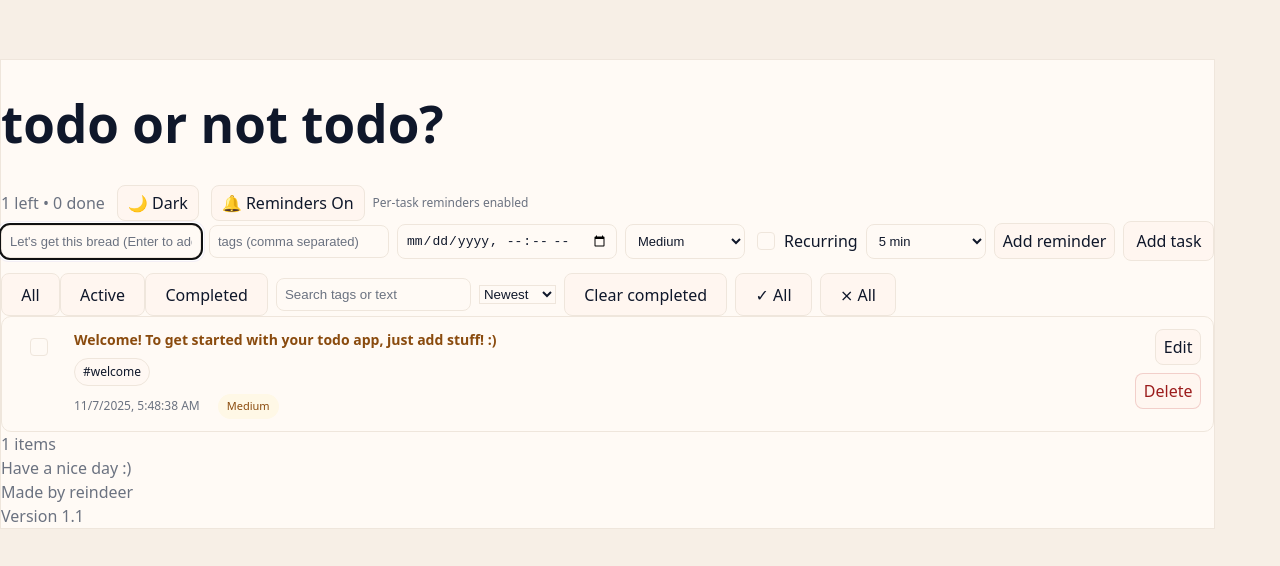
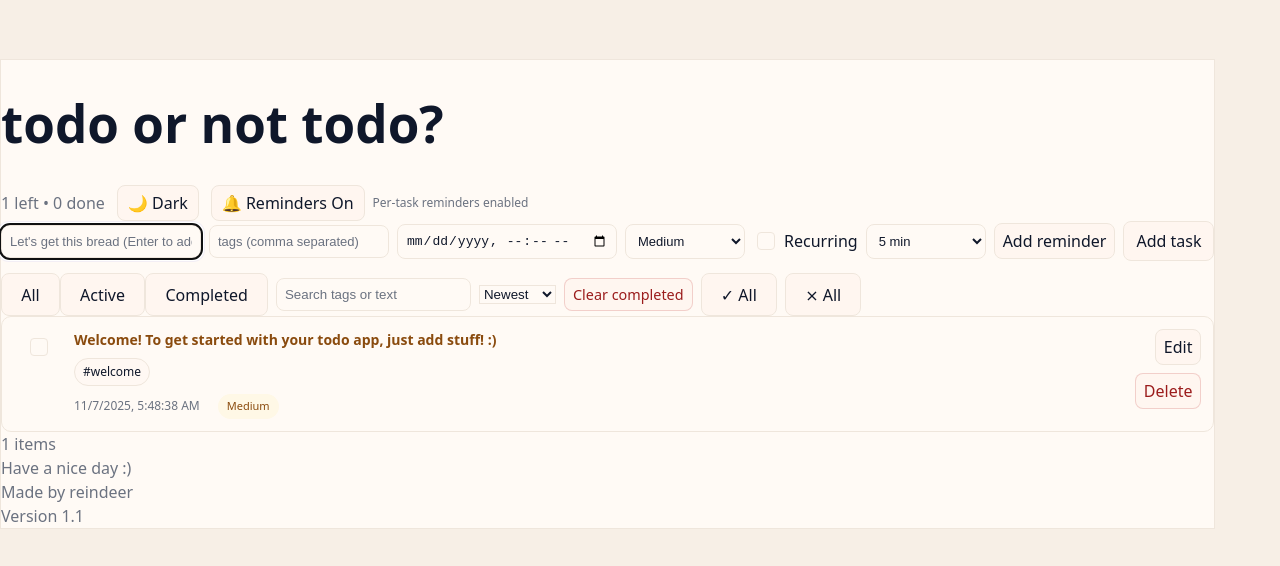
Before and after one commit to tingyic/Todo-app, a React (Vite) app: page / in a window 1280 px wide. Shown: the part 106-672 px from the top of the page. Built offline with nearby package versions, Linux system fonts and the light colour scheme.

Commit message:
Give clear completed button a red tint, similar to the dangerous delete button

```diff
--- a/src/App.css
+++ b/src/App.css
@@ -25,6 +25,12 @@
   --prio-medium-bg: #fff8e6;
   --prio-low: #05603a;
   --prio-low-bg: #f0fff8;
+
+  /* ---- danger variables (used for delete + clear completed) ---- */
+  --danger: #9b1c1c;
+  --danger-border: rgba(185,28,28,0.18);
+  --danger-border-hover: rgba(185,28,28,0.28);
+  --danger-bg-hover: rgba(255, 120, 120, 0.03);
 }
 
 .theme-dark{
@@ -53,6 +59,12 @@
   --prio-medium-bg: #33210a;
   --prio-low: #7be3a6;
   --prio-low-bg: #083222;
+
+  /* danger in dark theme */
+  --danger: #ff7b7b;
+  --danger-border: rgba(255,123,123,0.12);
+  --danger-border-hover: rgba(255,123,123,0.22);
+  --danger-bg-hover: rgba(255,123,123,0.04);
 }
 
 /* =========================
@@ -114,8 +126,8 @@ button.btn-danger {
   padding: 6px 8px;
   border-radius: 8px;
   background: var(--btn-plain-bg);
-  color: var(--btn-text);
-  border: 1px solid rgba(185,28,28,0.12);
+  color: var(--danger);
+  border: 1px solid var(--danger-border);
   cursor: pointer;
 }
 
@@ -258,7 +270,6 @@ ul.todo-list li{ list-style:none; }
 /* Responsive behavior: keep wrapping consistent */
 .todo-title{ word-break: break-word; overflow-wrap: anywhere; }
 
-
 /* Ensure priority badges keep their color backgrounds */
 .priority-badge.prio-high { background: var(--prio-high-bg); color: var(--prio-high); }
 .priority-badge.prio-medium { background: var(--prio-medium-bg); color: var(--prio-medium); }
@@ -292,12 +303,39 @@ button.button-filter {
   box-shadow: none;
 }
 
-/* Delete button: same base as plain but readable in light mode (red hint) */
+/* Delete button: now uses danger variables */
 button.btn-danger,
 .btn-danger {
   background: var(--btn-plain-bg);
-  color: #9b1c1c;
-  border: 1px solid rgba(185,28,28,0.18);
+  color: var(--danger);
+  border: 1px solid var(--danger-border);
+}
+
+button.clear-completed,
+.clear-completed {
+  background: var(--btn-plain-bg);
+  color: var(--danger);
+  border: 1px solid var(--danger-border);
+  transition: transform 140ms ease, color 140ms ease, border-color 140ms ease, background 120ms ease, box-shadow 140ms ease;
+  cursor: pointer;
+}
+button.clear-completed.text-sm,
+.clear-completed.text-sm {
+  padding: 6px 8px;
+  border-radius: 8px;
+  font-size: 0.9rem;
+}
+button.clear-completed:hover,
+.clear-completed:hover {
+  transform: translateY(-2px);
+  color: var(--danger);
+  border-color: var(--danger-border-hover);
+  background: var(--danger-bg-hover);
+  box-shadow: 0 8px 20px rgba(2,6,23,0.06);
+}
+button.clear-completed:active,
+.clear-completed:active {
+  transform: translateY(0) scale(0.98);
 }
 
 input[type="checkbox"] {
@@ -457,10 +495,11 @@ button.btn-danger,
 }
 button.btn-danger:hover {
   transform: translateY(-2px);
-  color: #7b1111; /* a little deeper red on hover */
-  border-color: rgba(185,28,28,0.28);
+  color: var(--danger);
+  border-color: var(--danger-border-hover);
 }
 
+/* toast animation */
 .toast {
   transform: translateY(10px);
   opacity: 0;
@@ -486,3 +525,37 @@ button:focus, input:focus, select:focus, .editor-input:focus {
 }
 
 .low-motion .todo-item { transition-duration: 90ms; }
+
+.toolbar button.clear-completed,
+.toolbar .clear-completed,
+button.clear-completed.btn-danger {
+  background: var(--btn-plain-bg);
+  color: var(--danger);
+  border: 1px solid var(--danger-border);
+  box-shadow: none;
+  transition: transform 140ms ease, color 140ms ease, border-color 140ms ease, background 120ms ease, box-shadow 140ms ease;
+  cursor: pointer;
+}
+
+.toolbar button.clear-completed.text-sm,
+.toolbar .clear-completed.text-sm {
+  padding: 6px 8px;
+  border-radius: 8px;
+  font-size: 0.9rem;
+}
+
+.toolbar button.clear-completed:hover,
+.toolbar .clear-completed:hover,
+button.clear-completed.btn-danger:hover {
+  transform: translateY(-2px);
+  color: var(--danger);
+  border-color: var(--danger-border-hover);
+  background: var(--danger-bg-hover);
+  box-shadow: 0 8px 20px rgba(2,6,23,0.06);
+}
+
+.toolbar button.clear-completed:active,
+.toolbar .clear-completed:active,
+button.clear-completed.btn-danger:active {
+  transform: translateY(0) scale(0.98);
+}
--- a/src/components/Toolbar.tsx
+++ b/src/components/Toolbar.tsx
@@ -40,7 +40,7 @@ export default function Toolbar({
           <option value="due">Due date</option>
           <option value="priority">Priority</option>
         </select>
-        <button className="text-sm underline" onClick={() => { if (confirm("Are you sure u want to clear completed todos?")) clearCompleted(); }}>Clear completed</button>
+        <button className="btn-danger clear-completed text-sm" onClick={() => { if (confirm("Are you sure u want to clear completed todos?")) clearCompleted(); }} title="Clear completed" aria-label="Clear completed todos">Clear completed</button>
         <button onClick={() => markAll(true)} className="px-3 py-1 rounded border text-sm" title="Mark all done">✓ All</button>
         <button onClick={() => markAll(false)} className="px-3 py-1 rounded border text-sm" title="Mark all active">⨯ All</button>
       </div>
```
